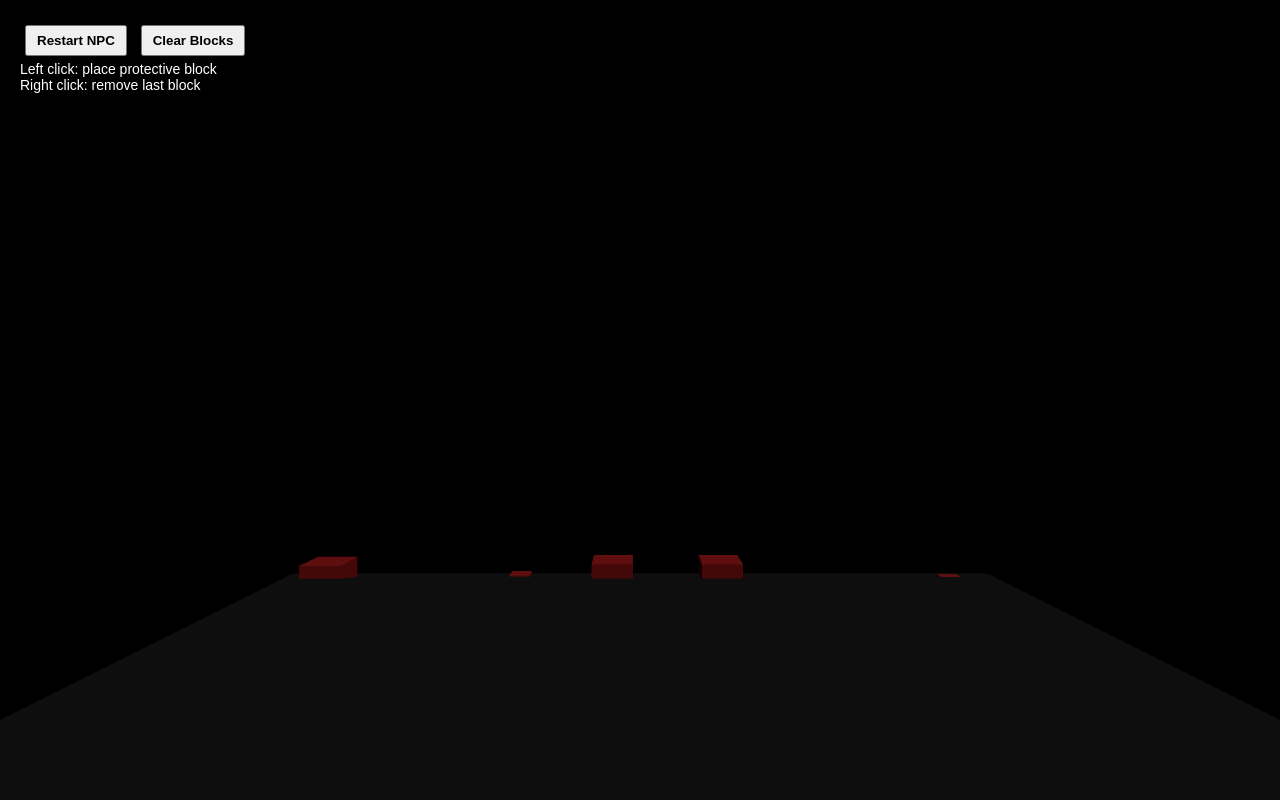
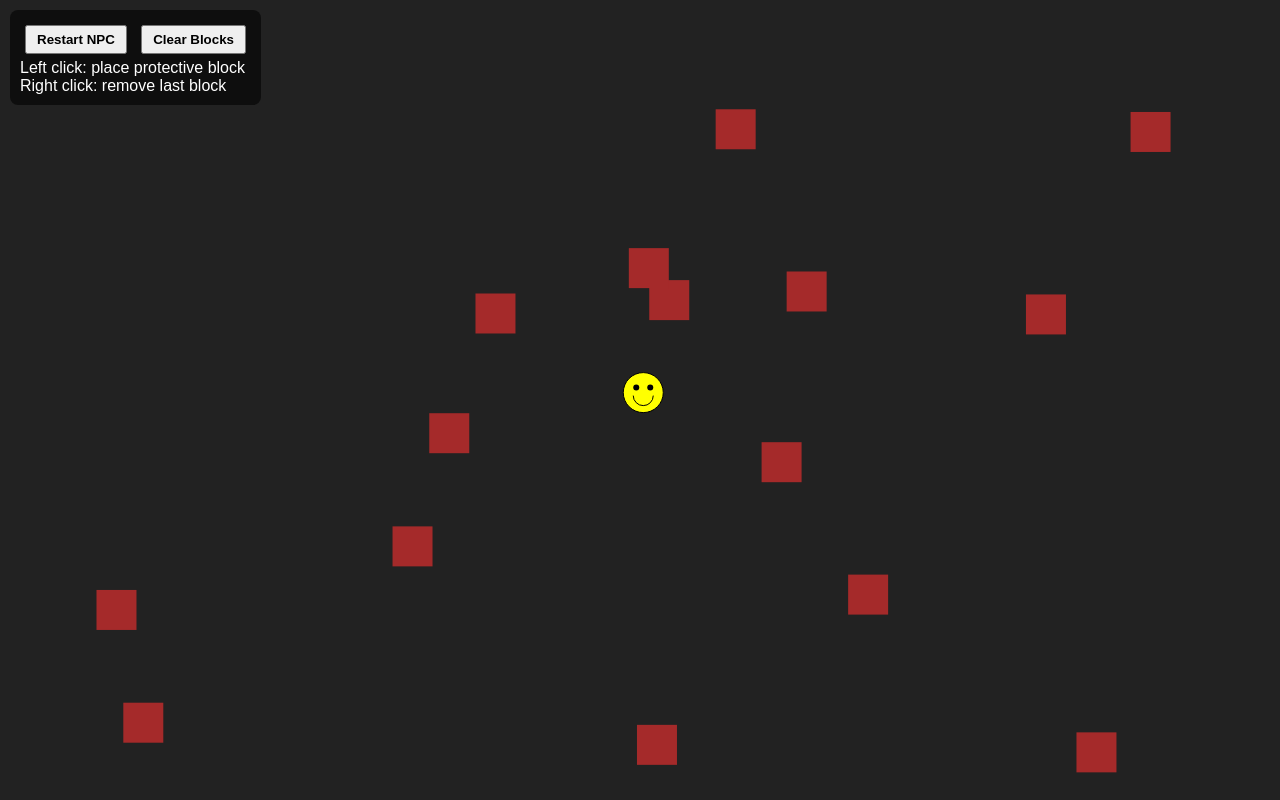
Before and after one commit to SaberAi6573/game, a plain HTML site: page index.html in a window 1280 px wide. Drawn offline with nearby package versions, Linux system fonts and the light colour scheme; animation ran at ten frames a second.

Commit message:
Update index.html

```diff
--- a/index.html
+++ b/index.html
@@ -1,191 +1,186 @@
 <!DOCTYPE html>
 <html lang="en">
 <head>
-  <meta charset="utf-8">
-  <title>3D NPC Protect Game (Improved)</title>
+  <meta charset="UTF-8">
+  <title>2D NPC Smiley Game</title>
   <style>
-    body { margin: 0; overflow: hidden; background:#111; }
+    body { margin:0; background:#111; overflow:hidden; }
+    canvas { display:block; margin:0 auto; background:#222; }
     #hud {
-      position: absolute; top: 10px; left: 10px; color: white;
-      font-family: Arial, sans-serif; font-size:14px;
-      background: rgba(0,0,0,0.5); padding: 10px; border-radius: 8px;
+      position:absolute; top:10px; left:10px; color:white;
+      font-family:Arial, sans-serif; background:rgba(0,0,0,0.6);
+      padding:10px; border-radius:8px;
     }
-    button { margin:5px; padding:6px 10px; font-weight:bold; cursor:pointer; }
+    button { margin:5px; padding:5px 10px; font-weight:bold; }
   </style>
 </head>
 <body>
 <div id="hud">
   <button id="restartBtn">Restart NPC</button>
   <button id="clearBtn">Clear Blocks</button>
-  <div>Left click: place protective block<br/>Right click: remove last block</div>
+  <div>Left click: place protective block<br>Right click: remove last block</div>
 </div>
 
-<script src="https://cdn.jsdelivr.net/npm/three@0.160.0/build/three.min.js"></script>
+<canvas id="gameCanvas"></canvas>
 
 <script>
-let scene, camera, renderer;
-let npc, npcSpeed = 0.15; // increased speed
+const canvas = document.getElementById("gameCanvas");
+const ctx = canvas.getContext("2d");
+canvas.width = window.innerWidth;
+canvas.height = window.innerHeight;
+
+let npc, npcSpeed = 2.5;
 let obstacles = [];
 let blocks = [];
 let npcAlive = true;
-let stepPhase = 0;
 
-// --- INIT ---
-scene = new THREE.Scene();
-camera = new THREE.PerspectiveCamera(60, window.innerWidth/window.innerHeight, 0.1, 1000);
-camera.position.set(0, 30, 60);
-
-renderer = new THREE.WebGLRenderer({antialias:true});
-renderer.setSize(window.innerWidth, window.innerHeight);
-document.body.appendChild(renderer.domElement);
-
-// Light
-const light = new THREE.DirectionalLight(0xffffff, 1);
-light.position.set(20, 40, 20);
-scene.add(light);
-scene.add(new THREE.AmbientLight(0x404040));
-
-// Floor
-const floorGeo = new THREE.PlaneGeometry(120, 120);
-const floorMat = new THREE.MeshPhongMaterial({color:0x222222});
-const floor = new THREE.Mesh(floorGeo, floorMat);
-floor.rotation.x = -Math.PI/2;
-scene.add(floor);
-
-// --- NPC (capsule: cylinder body + sphere head) ---
+// --- NPC (Smiley face) ---
 function spawnNPC(){
-  if (npc) scene.remove(npc);
-  npc = new THREE.Group();
-
-  const bodyGeo = new THREE.CylinderGeometry(1,1,4,16);
-  const bodyMat = new THREE.MeshPhongMaterial({color:0xffd166});
-  const body = new THREE.Mesh(bodyGeo, bodyMat);
-  body.position.y = 2;
-  npc.add(body);
-
-  const headGeo = new THREE.SphereGeometry(1.2,16,16);
-  const headMat = new THREE.MeshPhongMaterial({color:0xffc933});
-  const head = new THREE.Mesh(headGeo, headMat);
-  head.position.y = 4.5;
-  npc.add(head);
-
-  npc.position.set(0,0,0);
-  npc.velocity = new THREE.Vector3(
-    (Math.random()-0.5)*npcSpeed,
-    0,
-    (Math.random()-0.5)*npcSpeed
-  );
-
-  scene.add(npc);
+  npc = {
+    x: canvas.width/2,
+    y: canvas.height/2,
+    r: 20,
+    vx: (Math.random()-0.5)*npcSpeed,
+    vy: (Math.random()-0.5)*npcSpeed
+  };
   npcAlive = true;
 }
-spawnNPC();
+
+// --- Draw NPC ---
+function drawNPC(){
+  ctx.beginPath();
+  ctx.arc(npc.x, npc.y, npc.r, 0, Math.PI*2);
+  ctx.fillStyle = npcAlive ? "yellow" : "red";
+  ctx.fill();
+  ctx.stroke();
+
+  if (npcAlive){
+    // smile face
+    ctx.fillStyle = "black";
+    // eyes
+    ctx.beginPath();
+    ctx.arc(npc.x-7, npc.y-5, 3, 0, Math.PI*2); ctx.fill();
+    ctx.beginPath();
+    ctx.arc(npc.x+7, npc.y-5, 3, 0, Math.PI*2); ctx.fill();
+    // smile
+    ctx.beginPath();
+    ctx.arc(npc.x, npc.y+3, 10, 0, Math.PI);
+    ctx.stroke();
+  } else {
+    // dead face (X eyes)
+    ctx.strokeStyle = "black";
+    ctx.beginPath(); ctx.moveTo(npc.x-10,npc.y-8); ctx.lineTo(npc.x-4,npc.y-2); ctx.stroke();
+    ctx.beginPath(); ctx.moveTo(npc.x-4,npc.y-8); ctx.lineTo(npc.x-10,npc.y-2); ctx.stroke();
+    ctx.beginPath(); ctx.moveTo(npc.x+10,npc.y-8); ctx.lineTo(npc.x+4,npc.y-2); ctx.stroke();
+    ctx.beginPath(); ctx.moveTo(npc.x+4,npc.y-8); ctx.lineTo(npc.x+10,npc.y-2); ctx.stroke();
+    // flat mouth
+    ctx.beginPath();
+    ctx.moveTo(npc.x-8, npc.y+10);
+    ctx.lineTo(npc.x+8, npc.y+10);
+    ctx.stroke();
+  }
+}
 
 // --- Obstacles ---
 function createObstacles(){
-  for (let o of obstacles) scene.remove(o);
   obstacles = [];
-  for (let i=0;i<20;i++){ // increased count
-    const size = Math.random()<0.5 ? 3 : 6;
-    const boxGeo = new THREE.BoxGeometry(size,size,size);
-    const boxMat = new THREE.MeshPhongMaterial({color:0xaa2222});
-    const box = new THREE.Mesh(boxGeo, boxMat);
-    box.position.set((Math.random()-0.5)*100, size/2, (Math.random()-0.5)*100);
-    scene.add(box);
-    obstacles.push(box);
+  for (let i=0; i<15; i++){
+    let size = 40;
+    obstacles.push({
+      x: Math.random()*(canvas.width-100)+50,
+      y: Math.random()*(canvas.height-100)+50,
+      w: size,
+      h: size
+    });
   }
 }
-createObstacles();
 
-// --- Protective Blocks ---
-function addBlock(x,z){
-  const size = 4;
-  const boxGeo = new THREE.BoxGeometry(size,size,size);
-  const boxMat = new THREE.MeshPhongMaterial({color:0x3399ff});
-  const block = new THREE.Mesh(boxGeo, boxMat);
-  block.position.set(x, size/2, z);
-  scene.add(block);
-  blocks.push(block);
-}
-function removeBlock(){
-  const b = blocks.pop();
-  if (b) scene.remove(b);
+// --- Draw rectangles ---
+function drawRect(obj, color){
+  ctx.fillStyle = color;
+  ctx.fillRect(obj.x, obj.y, obj.w, obj.h);
 }
 
-// --- Collision detection ---
-function checkCollision(a, b){
-  const ab = new THREE.Box3().setFromObject(a);
-  const bb = new THREE.Box3().setFromObject(b);
-  return ab.intersectsBox(bb);
+// --- Collision check (circle vs rect) ---
+function circleRectColl(circle, rect){
+  let distX = Math.abs(circle.x - rect.x - rect.w/2);
+  let distY = Math.abs(circle.y - rect.y - rect.h/2);
+  if (distX > (rect.w/2 + circle.r)) return false;
+  if (distY > (rect.h/2 + circle.r)) return false;
+  if (distX <= (rect.w/2)) return true;
+  if (distY <= (rect.h/2)) return true;
+  let dx = distX - rect.w/2;
+  let dy = distY - rect.h/2;
+  return (dx*dx + dy*dy <= (circle.r*circle.r));
 }
 
-// --- Animation ---
-function animate(){
-  requestAnimationFrame(animate);
+// --- Game loop ---
+function update(){
+  ctx.clearRect(0,0,canvas.width,canvas.height);
 
-  if (npc && npcAlive){
-    // move NPC
-    npc.position.add(npc.velocity);
+  // draw obstacles
+  for (let o of obstacles) drawRect(o,"brown");
+  for (let b of blocks) drawRect(b,"blue");
 
-    // bounce off bounds
-    if (Math.abs(npc.position.x) > 55) npc.velocity.x *= -1;
-    if (Math.abs(npc.position.z) > 55) npc.velocity.z *= -1;
+  // move npc
+  if (npcAlive){
+    npc.x += npc.vx;
+    npc.y += npc.vy;
+
+    // bounce from edges
+    if (npc.x-npc.r<0 || npc.x+npc.r>canvas.width) npc.vx *= -1;
+    if (npc.y-npc.r<0 || npc.y+npc.r>canvas.height) npc.vy *= -1;
 
     // occasionally change direction
-    if (Math.random()<0.01){
-      npc.velocity.x = (Math.random()-0.5)*npcSpeed;
-      npc.velocity.z = (Math.random()-0.5)*npcSpeed;
+    if (Math.random()<0.02){
+      npc.vx = (Math.random()-0.5)*npcSpeed*2;
+      npc.vy = (Math.random()-0.5)*npcSpeed*2;
     }
 
-    // animate "walk bob"
-    stepPhase += 0.2;
-    npc.position.y = Math.sin(stepPhase)*0.2;
-
     // check collision with obstacles
-    for (let obs of obstacles){
-      let covered = false;
-      for (let block of blocks){
-        if (checkCollision(obs, block)){ covered = true; break; }
+    for (let o of obstacles){
+      let covered=false;
+      for (let b of blocks){
+        if (!(b.x+ b.w < o.x || b.x > o.x+o.w || b.y+b.h<o.y || b.y>o.y+o.h)){
+          covered=true; break;
+        }
       }
-      if (!covered && checkCollision(npc, obs)){
+      if (!covered && circleRectColl(npc,o)){
         npcAlive = false;
-        npc.children.forEach(part=>part.material.color.set(0xff0000));
       }
     }
   }
 
-  renderer.render(scene, camera);
+  // draw npc
+  drawNPC();
+
+  requestAnimationFrame(update);
 }
-animate();
 
-// --- Mouse placing blocks ---
-window.addEventListener("click", (e)=>{
-  if (e.button===0){
-    const mouse = new THREE.Vector2(
-      (e.clientX / window.innerWidth) * 2 - 1,
-      -(e.clientY / window.innerHeight) * 2 + 1
-    );
-    const raycaster = new THREE.Raycaster();
-    raycaster.setFromCamera(mouse, camera);
-    const intersects = raycaster.intersectObject(floor);
-    if (intersects.length>0){
-      const p = intersects[0].point;
-      addBlock(Math.round(p.x/4)*4, Math.round(p.z/4)*4);
-    }
-  }
+// --- Mouse interaction ---
+canvas.addEventListener("click",(e)=>{
+  const size=40;
+  blocks.push({
+    x: e.clientX-size/2,
+    y: e.clientY-size/2,
+    w: size,
+    h: size
+  });
 });
-window.addEventListener("contextmenu", (e)=>{ e.preventDefault(); removeBlock(); });
+canvas.addEventListener("contextmenu",(e)=>{
+  e.preventDefault();
+  blocks.pop();
+});
 
 // --- Buttons ---
-document.getElementById("restartBtn").onclick = ()=>{ spawnNPC(); };
-document.getElementById("clearBtn").onclick = ()=>{ for (let b of blocks) scene.remove(b); blocks=[]; };
+document.getElementById("restartBtn").onclick=()=>{spawnNPC();};
+document.getElementById("clearBtn").onclick=()=>{blocks=[];};
 
-// Resize
-window.addEventListener("resize", ()=>{
-  camera.aspect = window.innerWidth/window.innerHeight;
-  camera.updateProjectionMatrix();
-  renderer.setSize(window.innerWidth, window.innerHeight);
-});
+// Init
+spawnNPC();
+createObstacles();
+update();
+
 </script>
 </body>
 </html>
```
